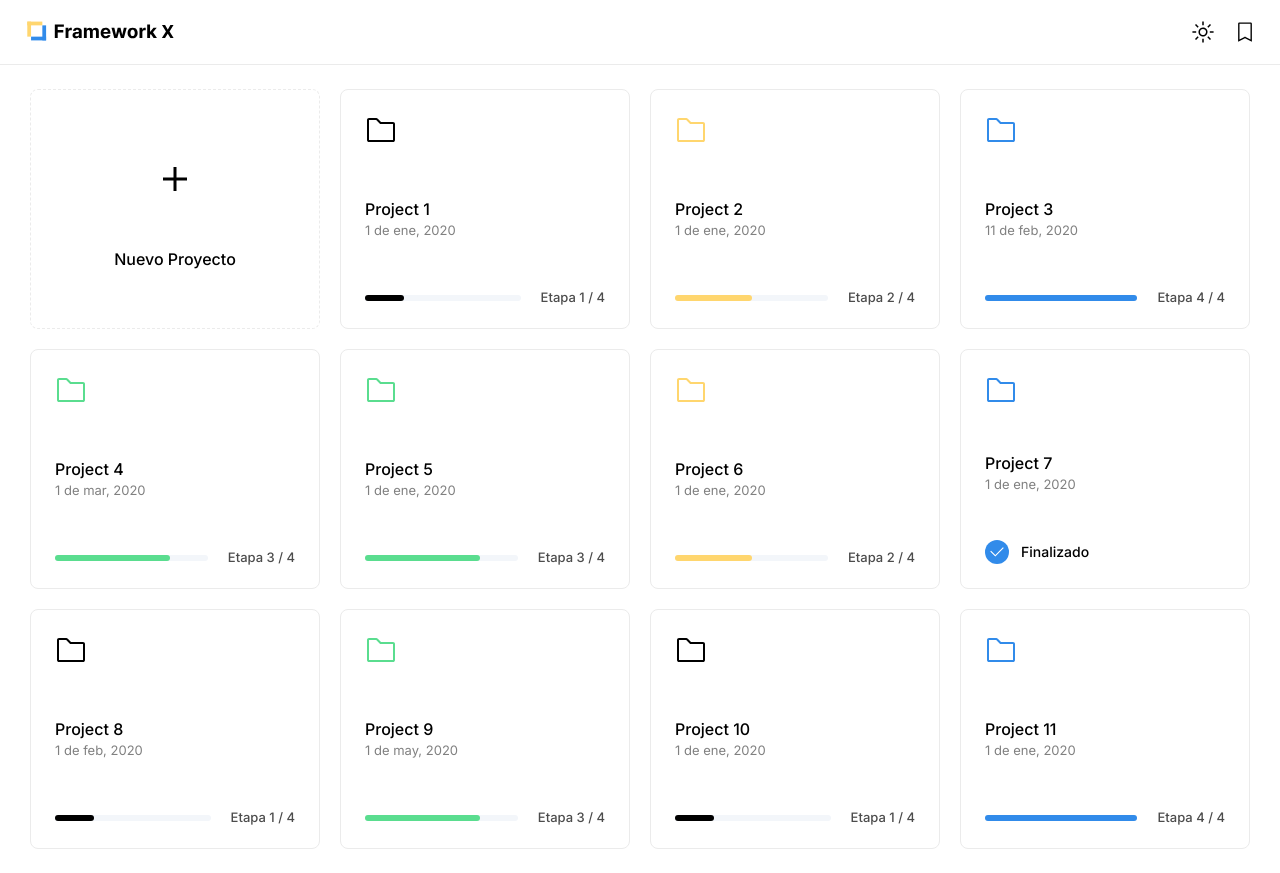
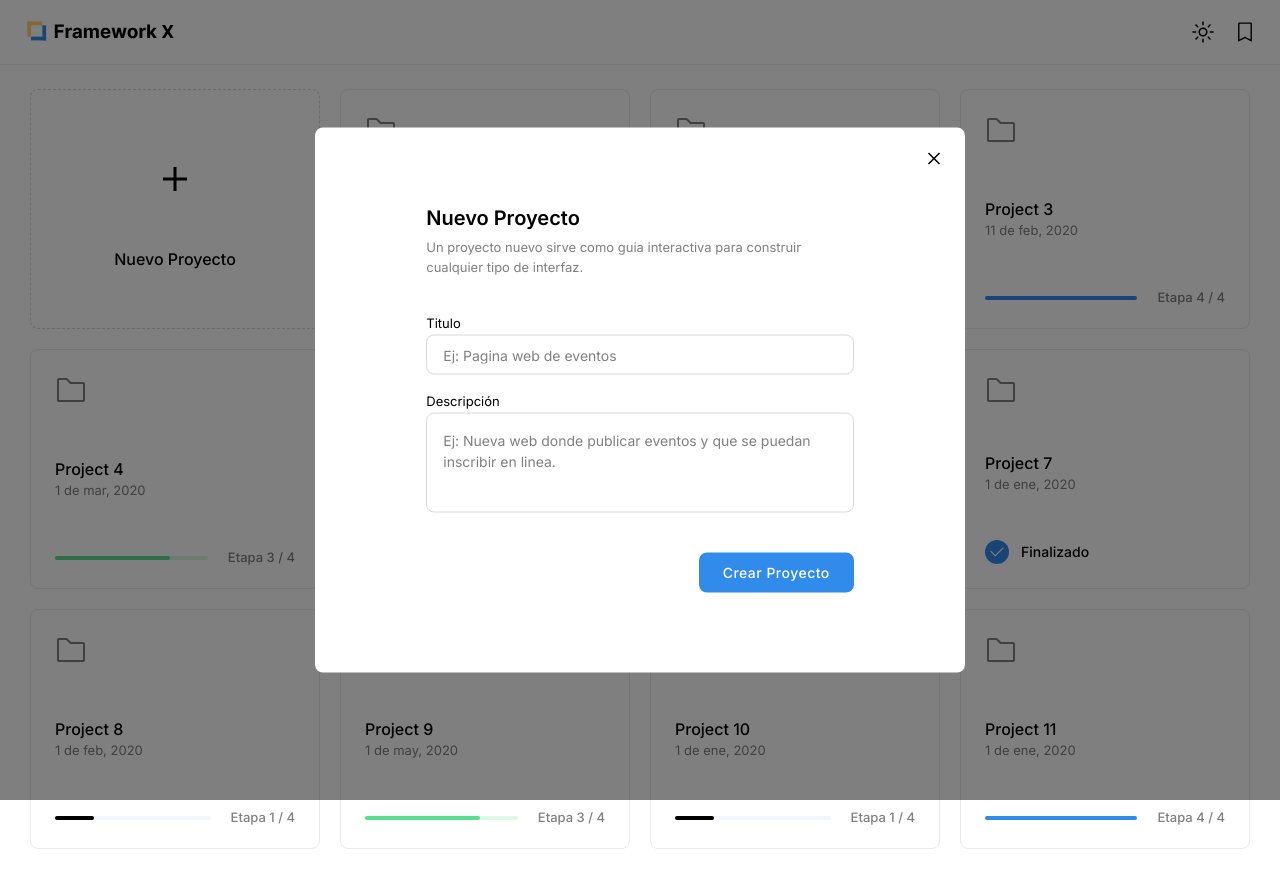
Before and after one commit to unheval-design/framework-x, a Vue app: page /proyectos in a window 1280 px wide. Both pictures are taken after a click on the element "Nuevo Proyecto". Built offline with nearby package versions, Linux system fonts and the light colour scheme.

Commit message:
Feature: modal component and add new project form

```diff
--- a/public/variables.css
+++ b/public/variables.css
@@ -2,7 +2,10 @@
     --font: "Inter", sans-serif;
 
     --button_height: 40px;
+    --input_height: 40px;
+    --textarea_height: 100px;
     --navbar_height: 64px;
+    --padding_xl: 2.5rem;
     --padding: 1.5rem;
     --padding_sm: 1rem;
     --gap: 20px;
@@ -14,11 +17,14 @@
     --dropdown_width: 150px;
     --list_option_height: 36px;
     --container_width: 1220px;
+    --modal_container_width: 650px;
 
+    --title_size: 20px;
     --text_size_xl: 18px;
     --text_size_l: 16px;
     --text_size: 14px;
     --text_size_sm: 13px;
+    --text_line_height: 1.5;
 
     /* Color styles */
     --accent_color: #FFD66E;
@@ -61,7 +67,7 @@
     --surface_color: #FFFFFF;
     --surface_color_alpha: rgba(255, 255, 255, 0.15);
 
-    --hover_color: var(--neutral_color_90);
+    --hover_color: rgba(0, 0, 0, 0.03);
     /* Text-size styles */
     /* --hero_1: 64px;
     --hero_2: 48px;
@@ -85,6 +91,8 @@
 }
 
 .dark {
+    --text_line_height: 1.6;
+
     --accent_color: #EECE7E;
     --primary_color: #3790ED;
     --error_color: #EF7F79;
@@ -125,5 +133,5 @@
     --surface_color: #242C34;
     --surface_color_alpha: rgba(255, 255, 255, 0.15);
 
-    --hover_color: var(--border_color_70);
+    --hover_color: rgba(210, 225, 240, 0.03);
 }
--- /dev/null
+++ b/src/components/Input.vue
@@ -0,0 +1,72 @@
+<script setup>
+const props = defineProps({
+    label: {
+        type: String,
+        default: ''
+    },
+    placeholder: {
+        type: String,
+        default: ''
+    },
+    type: {
+        type: String,
+        default: 'text'
+    }
+});
+</script>
+<template>
+    <div class="Input">
+        <label v-if="props.label">{{ props.label }}</label>
+        <div class="input_wrapper">
+            <input
+                v-if="props.type !== 'textarea'"
+                :type="props.type"
+                :placeholder="props.placeholder"
+            />
+            <textarea
+                v-if="props.type === 'textarea'"
+                :placeholder="props.placeholder"
+            />
+        </div>
+    </div>
+</template>
+
+<style lang="scss">
+.Input {
+    width: 100%;
+    label {
+        display: block;
+        font-size: var(--text_size_sm);
+        color: var(--text_color);
+        margin-bottom: 5px;
+    }
+    .input_wrapper {
+        input,
+        textarea {
+            width: 100%;
+            height: var(--input_height);
+            border: 1px solid var(--border_color);
+            border-radius: var(--radius);
+            padding: 0 var(--padding_sm);
+            box-sizing: border-box;
+            font-size: var(--text_size);
+            color: var(--text_color);
+            background-color: var(--neutral_color);
+            font-family: var(--font);
+            &:focus {
+                outline: none;
+                border-color: var(--primary_color);
+            }
+            &::placeholder {
+                color: var(--text_color_50);
+            }
+        }
+        textarea {
+            padding: var(--padding_sm);
+            height: var(--textarea_height);
+            line-height: var(--text_line_height);
+            resize: none;
+        }
+    }
+}
+</style>
--- /dev/null
+++ b/src/components/Modal.vue
@@ -0,0 +1,134 @@
+<script setup>
+import { useSlots } from '@vue/runtime-core';
+import IconClose from './drawable/IconClose.vue';
+const slot = useSlots();
+const emit = defineEmits(['close']);
+
+const props = defineProps({
+    show: {
+        type: Boolean,
+        default: false
+    }
+});
+
+const close = () => {
+    emit('close');
+};
+</script>
+<template>
+    <Transition name="fade_modal">
+        <div class="Modal" v-if="show">
+            <div class="modal_overlay" @click="close()"></div>
+            <aside>
+                <div class="modal_content">
+                    <IconClose class="icon_close" @click="close()" />
+                    <div class="modal_wrapper">
+                        <div class="modal_title">
+                            <h1 v-if="slot.title">
+                                <slot name="title" />
+                            </h1>
+                            <p v-if="slot.text">
+                                <slot name="text" />
+                            </p>
+                        </div>
+                        <div class="modal_body">
+                            <slot />
+                        </div>
+                    </div>
+                </div>
+            </aside>
+        </div>
+    </Transition>
+</template>
+
+<style lang="scss">
+.Modal {
+    position: fixed;
+    top: 0;
+    left: 0;
+    z-index: 1;
+    width: 100%;
+    height: 100%;
+    box-sizing: border-box;
+    .modal_overlay {
+        width: 100%;
+        height: 100%;
+        background-color: rgba(0, 0, 0, 0.5);
+    }
+    aside {
+        position: absolute;
+        top: 50%;
+        left: 50%;
+        transform: translate(-50%, -50%);
+        z-index: 2;
+        width: var(--modal_container_width);
+        .modal_content {
+            background-color: var(--neutral_color);
+            border-radius: var(--radius);
+            padding: var(--padding_xl);
+            position: relative;
+            .IconClose {
+                cursor: pointer;
+                position: absolute;
+                right: var(--gap);
+                top: var(--gap);
+                width: var(--icon_size);
+                height: var(--icon_size);
+                fill: var(--text_color);
+            }
+            .modal_wrapper {
+                max-width: 75%;
+                margin: var(--padding_xl) auto;
+                .modal_title {
+                    h1 {
+                        font-size: var(--title_size);
+                        font-weight: 600;
+                        color: var(--text_color);
+                    }
+                    p {
+                        margin-top: 10px;
+                        font-size: var(--text_size_sm);
+                        color: var(--text_color_50);
+                        line-height: var(--text_line_height);
+                    }
+                }
+                .modal_body {
+                    margin-top: var(--padding_xl);
+                }
+            }
+        }
+    }
+}
+
+.fade_modal-enter-active,
+.fade_modal-leave-active {
+    transition: all 0.5s ease;
+}
+
+.fade_modal-enter-active .modal_content {
+    transition: all 0.4s ease;
+}
+
+.fade_modal-leave-active .modal_content {
+    transition: all 0.3s ease;
+}
+
+.fade_modal-enter-from .modal_content,
+.fade_modal-leave-to .modal_content {
+    opacity: 0;
+    transform: translateY(10px);
+}
+
+.fade_modal-enter-active .modal_overlay {
+    transition: opacity 0.5s ease;
+}
+
+.fade_modal-leave-active .modal_overlay {
+    transition: opacity 0.5s ease;
+}
+
+.fade_modal-enter-from .modal_overlay,
+.fade_modal-leave-to .modal_overlay {
+    opacity: 0;
+}
+</style>
--- /dev/null
+++ b/src/components/ProjectAdd.vue
@@ -0,0 +1,33 @@
+<script setup>
+import Input from '@/components/Input.vue';
+import Button from '@/components/Button.vue';
+</script>
+
+<template>
+    <div class="ProjectAdd">
+        <div class="project_add_form">
+            <Input label="Titulo" placeholder="Ej: Pagina web de eventos" />
+            <Input
+                label="Descripción"
+                type="textarea"
+                placeholder="Ej: Nueva web donde publicar eventos y que se puedan inscribir en linea."
+            />
+        </div>
+        <Button>Crear Proyecto</Button>
+    </div>
+</template>
+
+<style lang="scss">
+.ProjectAdd {
+    display: grid;
+    grid-gap: var(--padding_xl);
+    .project_add_form {
+        display: grid;
+        grid-gap: var(--gap);
+    }
+    .Button {
+        width: fit-content;
+        margin-left: auto;
+    }
+}
+</style>
--- a/src/components/ProjectCard.vue
+++ b/src/components/ProjectCard.vue
@@ -18,7 +18,7 @@ const dateFormatted = dayjs(props.project.date)
 </script>
 <template>
     <article class="ProjectCard">
-        <IconFolder :class="`stage_${props.project.stage}`" />
+        <IconFolder />
         <div class="project_title">
             <h1>{{ props.project.title }}</h1>
             <p>{{ dateFormatted }}</p>
@@ -47,11 +47,12 @@ article.ProjectCard {
     border-radius: var(--radius);
     padding: var(--padding);
     box-sizing: border-box;
+    transition: background ease-in-out 0.2s;
     cursor: pointer;
     svg {
         width: var(--icon_size_xl);
         height: var(--icon_size_xl);
-        fill: var(--text_color);
+        fill: var(--text_color_50);
         &.stage_1 {
             fill: var(--text_color);
         }
@@ -103,7 +104,8 @@ article.ProjectCard {
         }
     }
     &:hover {
-        border: 1px solid var(--border_color);
+        /* box-shadow: var(--shadow); */
+        background-color: var(--hover_color);
     }
 }
 </style>
--- a/src/components/ProjectProgress.vue
+++ b/src/components/ProjectProgress.vue
@@ -26,7 +26,7 @@ export default {
         border-radius: var(--radius);
         background-color: var(--neutral_color_90);
         width: 100%;
-        height: 6px;
+        height: 4px;
         position: relative;
         &::before {
             content: '';
@@ -41,7 +41,7 @@ export default {
     }
     p {
         font-weight: 500;
-        color: var(--text_color_70);
+        color: var(--text_color_50);
         font-size: var(--text_size_sm);
         white-space: nowrap;
     }
@@ -52,12 +52,14 @@ export default {
         }
     }
     &.stage_2 span {
+        background-color: var(--accent_color_20);
         &:before {
             background-color: var(--accent_color);
             width: 50%;
         }
     }
     &.stage_3 span {
+        background-color: var(--success_color_20);
         &:before {
             background-color: var(--success_color);
             width: 75%;
--- /dev/null
+++ b/src/components/drawable/IconClose.vue
@@ -0,0 +1,21 @@
+<template>
+    <svg
+        class="IconClose"
+        xmlns="http://www.w3.org/2000/svg"
+        viewBox="0 0 48 48"
+    >
+        <path
+            d="M36 14.1L33.9 12L24 21.9L14.1 12L12 14.1L21.9 24L12 33.9L14.1 36L24 26.1L33.9 36L36 33.9L26.1 24L36 14.1Z"
+        />
+    </svg>
+</template>
+
+<script>
+export default {};
+</script>
+
+<style>
+.IconClose {
+    transform: scale(1.1);
+}
+</style>
--- a/src/views/Projects.vue
+++ b/src/views/Projects.vue
@@ -1,6 +1,8 @@
 <script setup>
 import IconAdd from '@/components/drawable/IconAdd.vue';
 import Navbar from '@/components/Navbar.vue';
+import ProjectAdd from '@/components/ProjectAdd.vue';
+import Modal from '@/components/Modal.vue';
 import ProjectCard from '@/components/ProjectCard.vue';
 import { ref } from '@vue/reactivity';
 
@@ -83,12 +85,29 @@ const projectsList = ref([
         completed: false
     }
 ]);
+const flagCreateProjectModal = ref(false);
+const openCreateProjectModal = () => {
+    flagCreateProjectModal.value = true;
+};
+const closeCreateProjectModal = () => {
+    flagCreateProjectModal.value = false;
+};
 </script>
 
 <template>
+    <Teleport to="body">
+        <Modal :show="flagCreateProjectModal" @close="closeCreateProjectModal">
+            <template v-slot:title>Nuevo Proyecto</template>
+            <template v-slot:text>
+                Un proyecto nuevo sirve como guia interactiva para construir
+                cualquier tipo de interfaz.
+            </template>
+            <ProjectAdd />
+        </Modal>
+    </Teleport>
     <Navbar />
     <div class="projects_container">
-        <article class="add_new_project">
+        <article class="add_new_project" @click="openCreateProjectModal()">
             <div class="icon_wrapper">
                 <IconAdd />
             </div>
@@ -116,10 +135,11 @@ const projectsList = ref([
         flex-direction: column;
         justify-content: space-evenly;
         height: 240px;
-        border: 1px dashed var(--border_color_70);
+        border: 1px dashed var(--border_color);
         border-radius: var(--radius);
         padding: var(--padding_sm) 0;
         box-sizing: border-box;
+        /* transition: all ease-in-out 0.2s; */
         cursor: pointer;
         .icon_wrapper {
             width: 56px;
```
